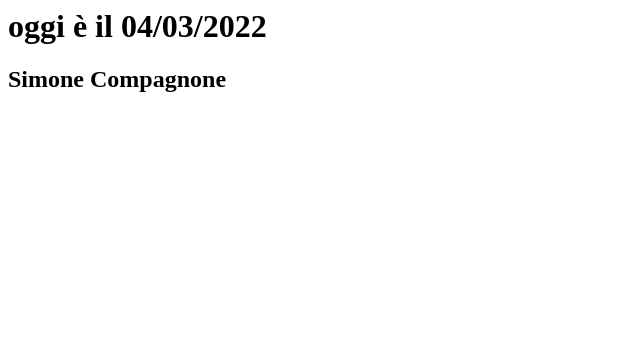
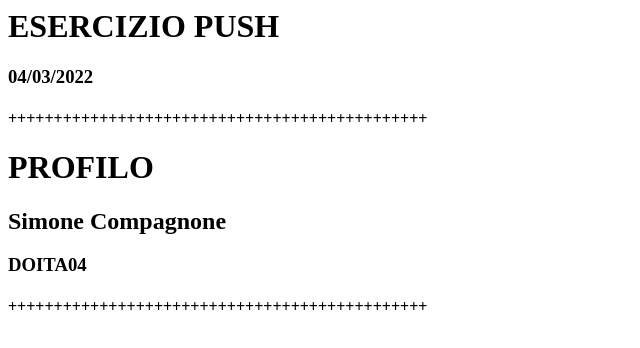
Before and after one commit to jollyfellow07/htmlcss-hello, a plain HTML site: page Index.html in a window 1280 px wide. Shown: the whole page, without its empty margins (0-640 px from the left). Drawn offline with Linux system fonts and the light colour scheme.

Commit message:
commit 3 html

```diff
--- a/Index.html
+++ b/Index.html
@@ -1,4 +1,9 @@
 <html>
-    <h1>oggi è il 04/03/2022 </h1>
-    <h2>Simone Compagnone</h2>
+    <H1>ESERCIZIO PUSH</H1>
+    <h3> 04/03/2022 </h3>
+    <h4>++++++++++++++++++++++++++++++++++++++++++++++</h4>
+    <h1>PROFILO </h1>
+ <h2>Simone Compagnone</h2>
+<h3>DOITA04</h3>
+    <h4>++++++++++++++++++++++++++++++++++++++++++++++</h4>
 </html>
```
